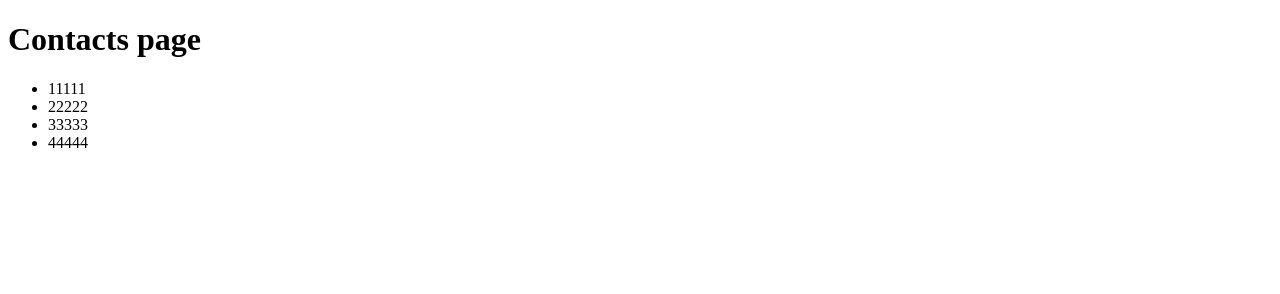
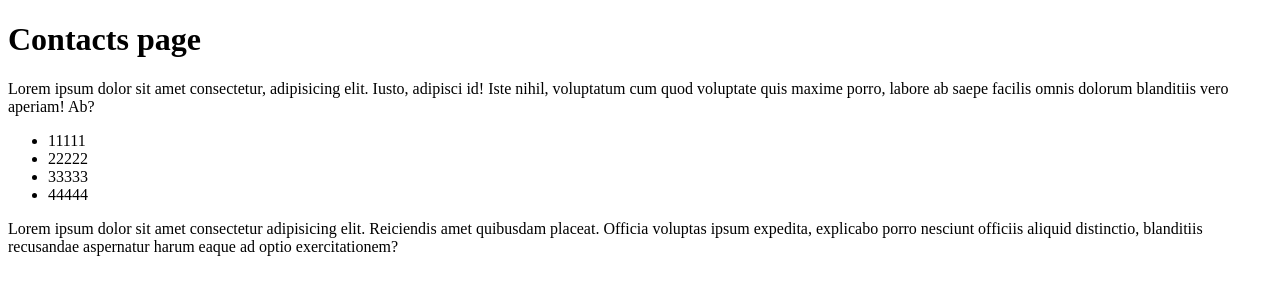
Before and after one commit to vetaluga/les-git2, a plain HTML site: page contacts.html in a window 1280 px wide. Drawn offline with Linux system fonts and the light colour scheme.

Commit message:
add more content

```diff
--- a/contacts.html
+++ b/contacts.html
@@ -7,11 +7,13 @@
 </head>
 <body>
     <h1>Contacts page</h1>
+    <p>Lorem ipsum dolor sit amet consectetur, adipisicing elit. Iusto, adipisci id! Iste nihil, voluptatum cum quod voluptate quis maxime porro, labore ab saepe facilis omnis dolorum blanditiis vero aperiam! Ab?</p>
     <ul>
         <li>11111</li>
         <li>22222</li>
         <li>33333</li>
         <li>44444</li>
     </ul>
+    <p>Lorem ipsum dolor sit amet consectetur adipisicing elit. Reiciendis amet quibusdam placeat. Officia voluptas ipsum expedita, explicabo porro nesciunt officiis aliquid distinctio, blanditiis recusandae aspernatur harum eaque ad optio exercitationem?</p>
 </body>
 </html>
```
